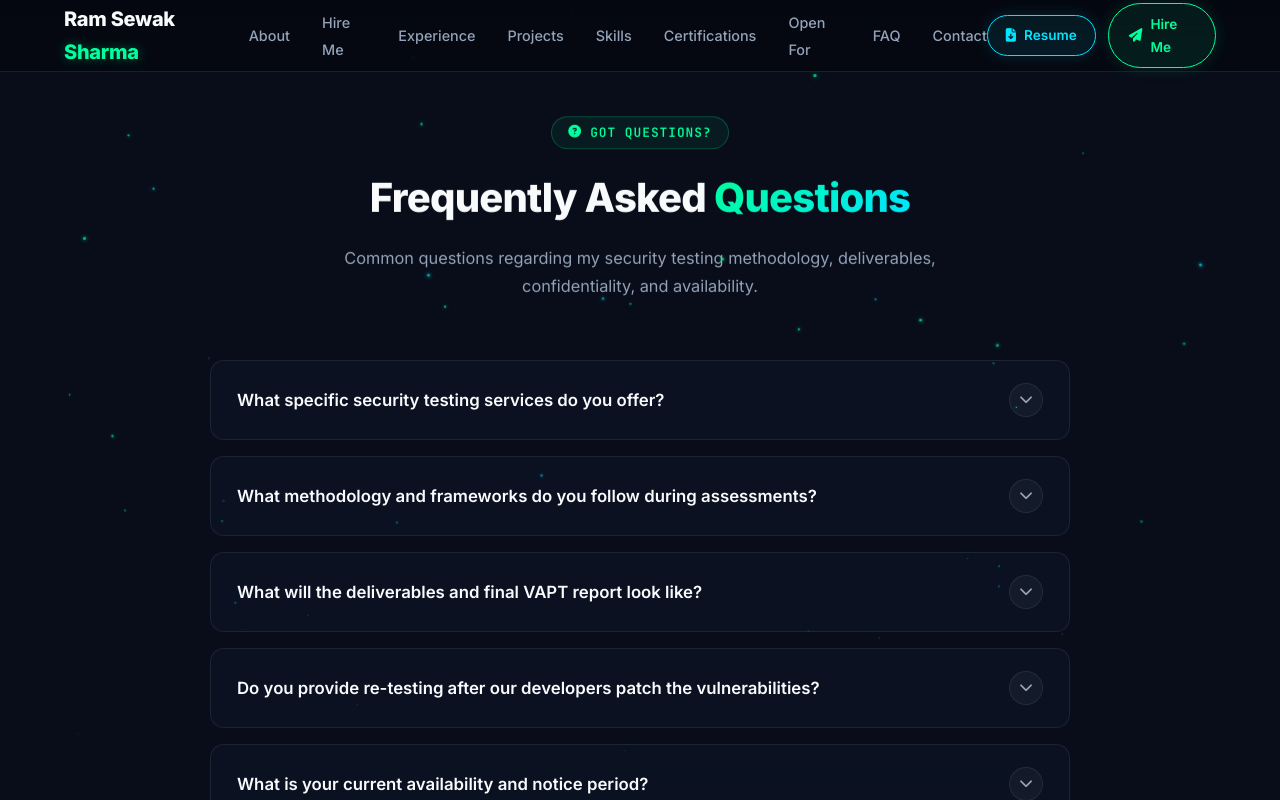
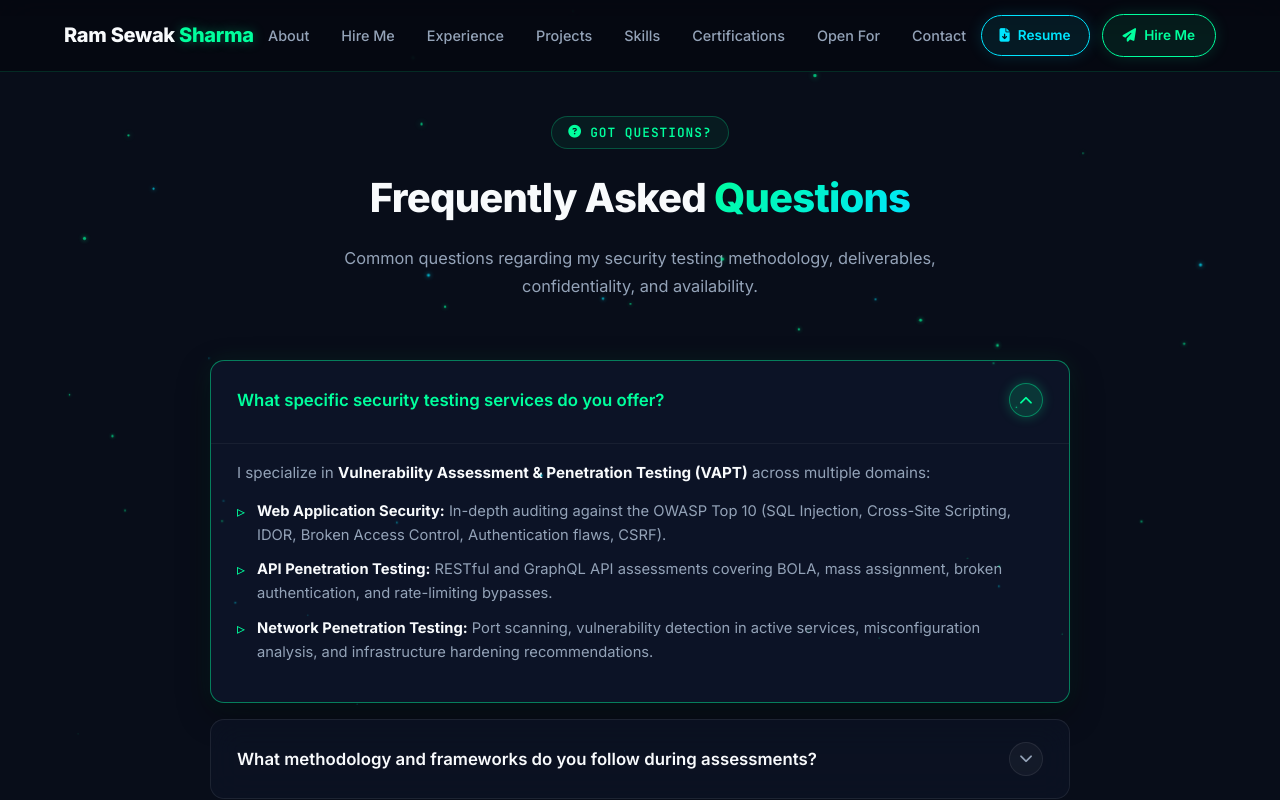
Before and after one commit to shubham93-ops/portfolio, a plain HTML site: page index.html in a window 1280 px wide. Both pictures are taken after a click on the button "What specific security testing services do you offer?". Shown: the part 9279-10079 px from the top of the page. Drawn offline with Linux system fonts and the light colour scheme.

Commit message:
Fix navbar layout by removing FAQ link, add white-space nowrap, and ensure all FAQs start closed with single-open toggle

```diff
--- a/index.html
+++ b/index.html
@@ -21,7 +21,7 @@
     <!-- Font Awesome 6 Icons (reliable, includes brand icons) -->
     <link rel="stylesheet" href="https://cdnjs.cloudflare.com/ajax/libs/font-awesome/6.5.1/css/all.min.css">
 
-    <link rel="stylesheet" href="style.css?v=20">
+    <link rel="stylesheet" href="style.css?v=21">
 </head>
 <body>
 
@@ -40,7 +40,6 @@
                 <li><a href="#skills" class="nav-link">Skills</a></li>
                 <li><a href="#certifications" class="nav-link">Certifications</a></li>
                 <li><a href="#open-for" class="nav-link">Open For</a></li>
-                <li><a href="#faq" class="nav-link">FAQ</a></li>
                 <li><a href="#contact" class="nav-link">Contact</a></li>
             </ul>
             <div class="nav-actions">
@@ -964,8 +963,8 @@
 
             <div class="faq-container">
                 <!-- FAQ Item 1 -->
-                <div class="faq-item reveal active">
-                    <button class="faq-question" aria-expanded="true">
+                <div class="faq-item reveal">
+                    <button class="faq-question" onclick="toggleFaq(this)" aria-expanded="false">
                         <span class="faq-question-text">What specific security testing services do you offer?</span>
                         <span class="faq-icon"><i class="fa-solid fa-chevron-down"></i></span>
                     </button>
@@ -985,7 +984,7 @@
 
                 <!-- FAQ Item 2 -->
                 <div class="faq-item reveal">
-                    <button class="faq-question" aria-expanded="false">
+                    <button class="faq-question" onclick="toggleFaq(this)" aria-expanded="false">
                         <span class="faq-question-text">What methodology and frameworks do you follow during assessments?</span>
                         <span class="faq-icon"><i class="fa-solid fa-chevron-down"></i></span>
                     </button>
@@ -1006,7 +1005,7 @@
 
                 <!-- FAQ Item 3 -->
                 <div class="faq-item reveal">
-                    <button class="faq-question" aria-expanded="false">
+                    <button class="faq-question" onclick="toggleFaq(this)" aria-expanded="false">
                         <span class="faq-question-text">What will the deliverables and final VAPT report look like?</span>
                         <span class="faq-icon"><i class="fa-solid fa-chevron-down"></i></span>
                     </button>
@@ -1027,7 +1026,7 @@
 
                 <!-- FAQ Item 4 -->
                 <div class="faq-item reveal">
-                    <button class="faq-question" aria-expanded="false">
+                    <button class="faq-question" onclick="toggleFaq(this)" aria-expanded="false">
                         <span class="faq-question-text">Do you provide re-testing after our developers patch the vulnerabilities?</span>
                         <span class="faq-icon"><i class="fa-solid fa-chevron-down"></i></span>
                     </button>
@@ -1042,7 +1041,7 @@
 
                 <!-- FAQ Item 5 -->
                 <div class="faq-item reveal">
-                    <button class="faq-question" aria-expanded="false">
+                    <button class="faq-question" onclick="toggleFaq(this)" aria-expanded="false">
                         <span class="faq-question-text">What is your current availability and notice period?</span>
                         <span class="faq-icon"><i class="fa-solid fa-chevron-down"></i></span>
                     </button>
@@ -1061,7 +1060,7 @@
 
                 <!-- FAQ Item 6 -->
                 <div class="faq-item reveal">
-                    <button class="faq-question" aria-expanded="false">
+                    <button class="faq-question" onclick="toggleFaq(this)" aria-expanded="false">
                         <span class="faq-question-text">How do you handle client confidentiality and sensitive data?</span>
                         <span class="faq-icon"><i class="fa-solid fa-chevron-down"></i></span>
                     </button>
@@ -1153,6 +1152,6 @@
         <i class="fa-solid fa-arrow-up"></i>
     </button>
 
-    <script src="script.js?v=20"></script>
+    <script src="script.js?v=21"></script>
 </body>
 </html>
--- a/script.js
+++ b/script.js
@@ -260,27 +260,25 @@ document.addEventListener('DOMContentLoaded', () => {
     });
 
     // ---------- FAQ Accordion ----------
-    const faqItems = document.querySelectorAll('.faq-item');
-    faqItems.forEach(item => {
-        const questionBtn = item.querySelector('.faq-question');
-        if (questionBtn) {
-            questionBtn.addEventListener('click', () => {
-                const isOpen = item.classList.contains('active');
+    window.toggleFaq = function(btn) {
+        if (!btn) return;
+        const item = btn.closest('.faq-item');
+        if (!item) return;
+        const isOpen = item.classList.contains('active');
 
-                // Close other accordion items
-                faqItems.forEach(otherItem => {
-                    if (otherItem !== item) {
-                        otherItem.classList.remove('active');
-                        const otherBtn = otherItem.querySelector('.faq-question');
-                        if (otherBtn) otherBtn.setAttribute('aria-expanded', 'false');
-                    }
-                });
+        // Close all accordion items
+        document.querySelectorAll('.faq-item').forEach(otherItem => {
+            otherItem.classList.remove('active');
+            const otherBtn = otherItem.querySelector('.faq-question');
+            if (otherBtn) otherBtn.setAttribute('aria-expanded', 'false');
+        });
 
-                item.classList.toggle('active', !isOpen);
-                questionBtn.setAttribute('aria-expanded', String(!isOpen));
-            });
+        // Open only if it wasn't open previously
+        if (!isOpen) {
+            item.classList.add('active');
+            btn.setAttribute('aria-expanded', 'true');
         }
-    });
+    };
 
     // ---------- Initial scroll handler call ----------
     handleScroll();
--- a/style.css
+++ b/style.css
@@ -182,6 +182,7 @@ body {
     letter-spacing: -0.3px;
     font-family: var(--font-sans);
     display: inline-block;
+    white-space: nowrap;
     transition: var(--transition);
 }
 
@@ -206,6 +207,7 @@ body {
     text-decoration: none;
     font-size: 0.9rem;
     font-weight: 500;
+    white-space: nowrap;
     transition: var(--transition);
     position: relative;
     padding: 4px 0;
@@ -1974,6 +1976,7 @@ body {
 }
 
 .faq-answer-content {
+    min-height: 0;
     overflow: hidden;
 }
 
@@ -2150,6 +2153,7 @@ body {
     font-family: var(--font-sans);
     letter-spacing: -0.3px;
     display: inline-block;
+    white-space: nowrap;
     transition: var(--transition);
 }
 
```
